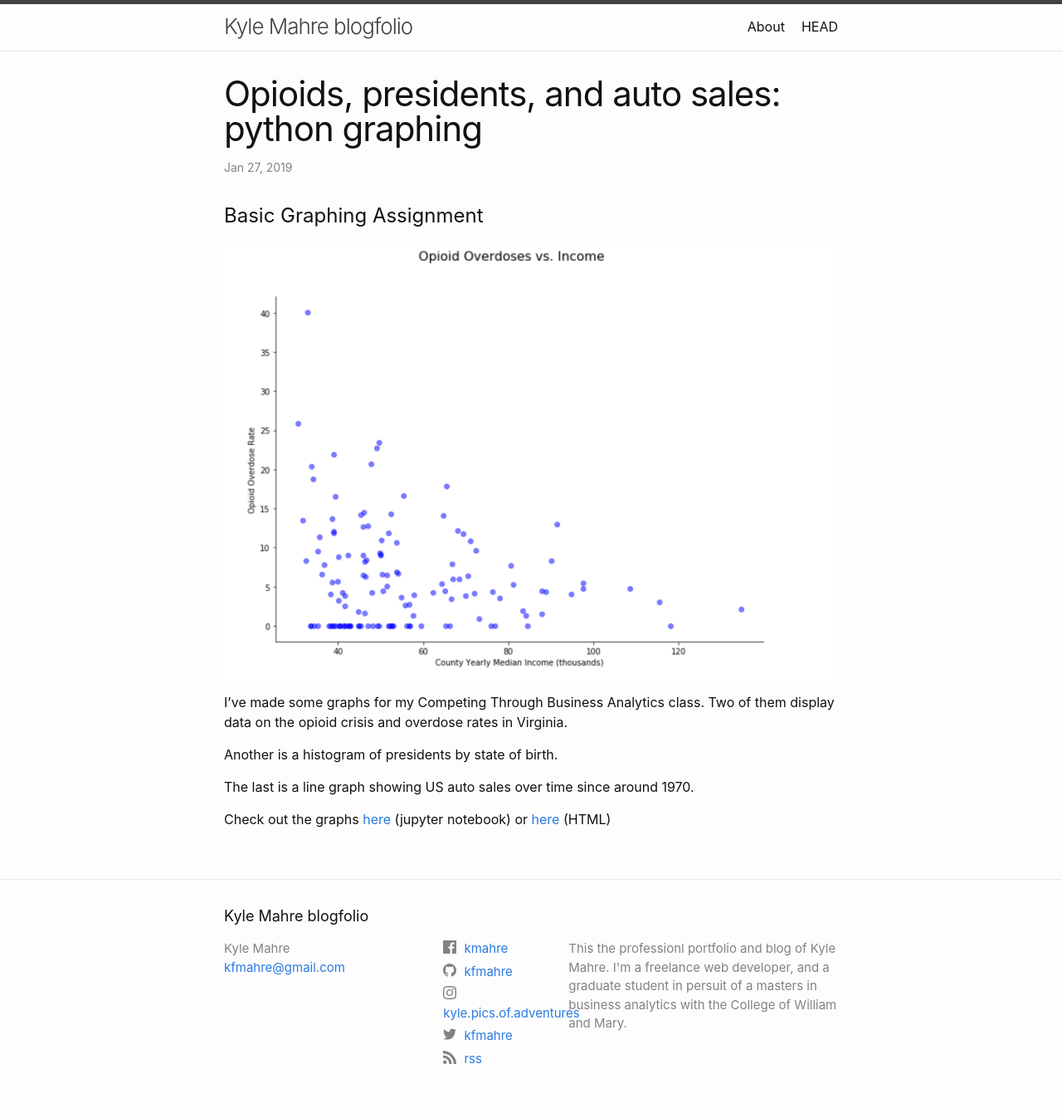
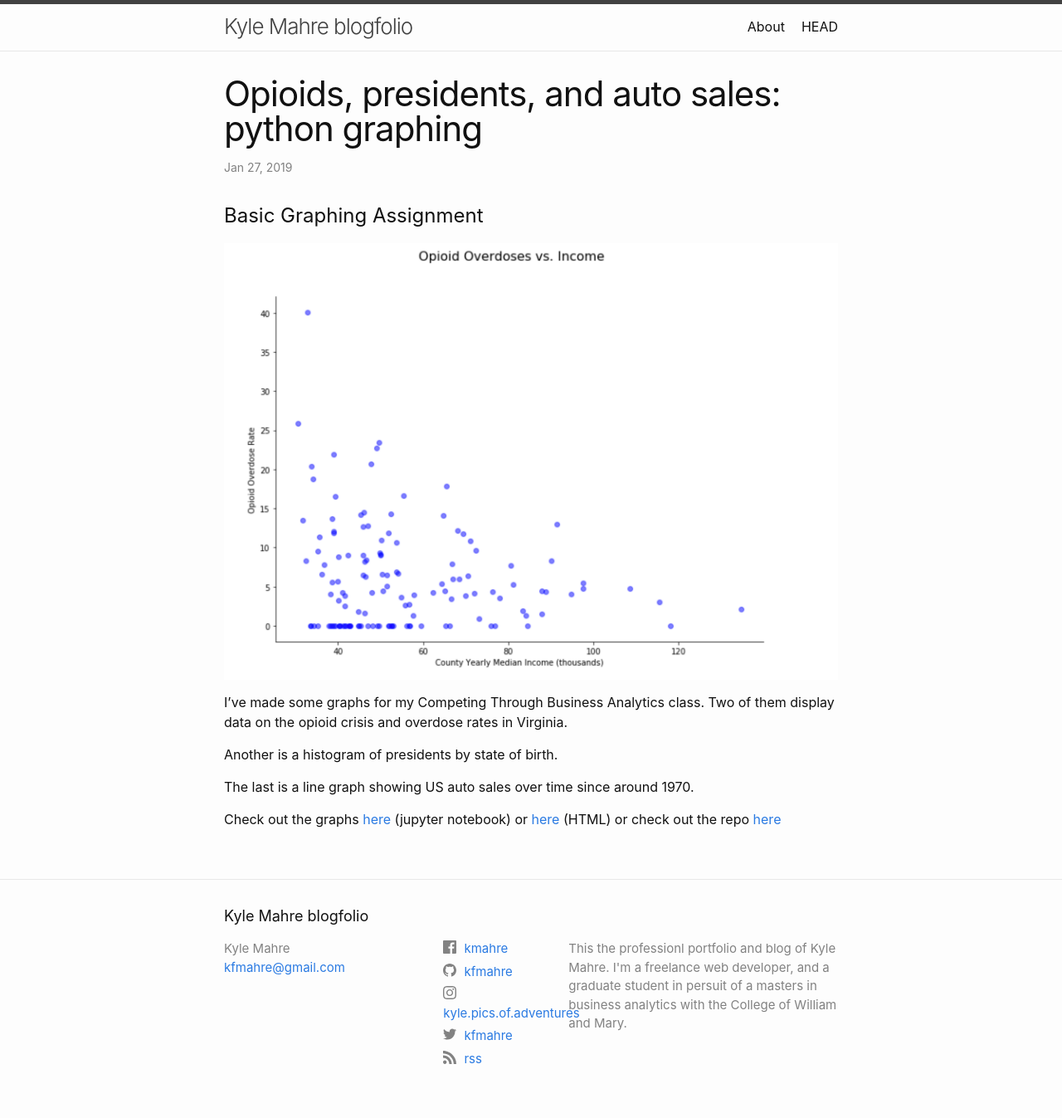
Before and after one commit to kfmahre/kfmahre.github.io, a Jekyll site: the page built from _posts/2019-01-27-Opioids, Presidents, and Auto Sales: Python Graphing.markdown, in a window 1280 px wide. Shown: the whole page at 83% size. Built offline with Jekyll 4.4.1, drawn with Linux system fonts in a browser that asks for light colours; our own code applies the rules of GitHub Pages for plain Markdown files.

Commit message:
Update 2019-01-27-Opioids, Presidents, and Auto Sales: Python Graphing.markdown

```diff
--- a/_posts/2019-01-27-Opioids, Presidents, and Auto Sales: Python Graphing.markdown
+++ b/_posts/2019-01-27-Opioids, Presidents, and Auto Sales: Python Graphing.markdown
@@ -9,4 +9,4 @@
 
 The last is a line graph showing US auto sales over time since around 1970.
 
-Check out the graphs [here](https://github.com/kfmahre/M2Graphing/blob/master/BasicGraphAssignment.ipynb) (jupyter notebook) or [here](https://github.com/kfmahre/M2Graphing/blob/master/BasicGraphAssignment.html) (HTML)
+Check out the graphs [here](https://github.com/kfmahre/M2Graphing/blob/master/BasicGraphAssignment.ipynb) (jupyter notebook) or [here](https://github.com/kfmahre/M2Graphing/blob/master/BasicGraphAssignment.html) (HTML) or check out the repo [here](https://github.com/kfmahre/M2Graphing)
```
